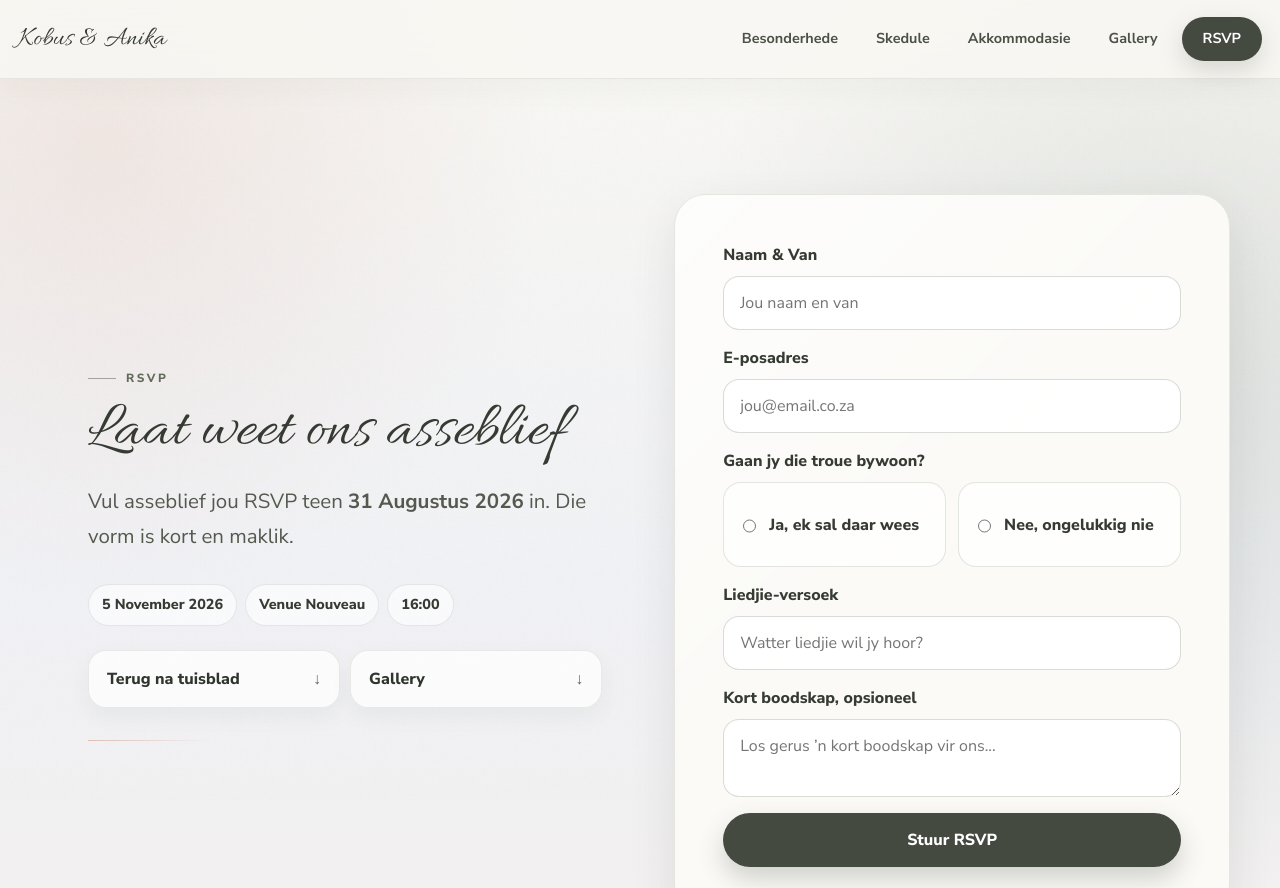
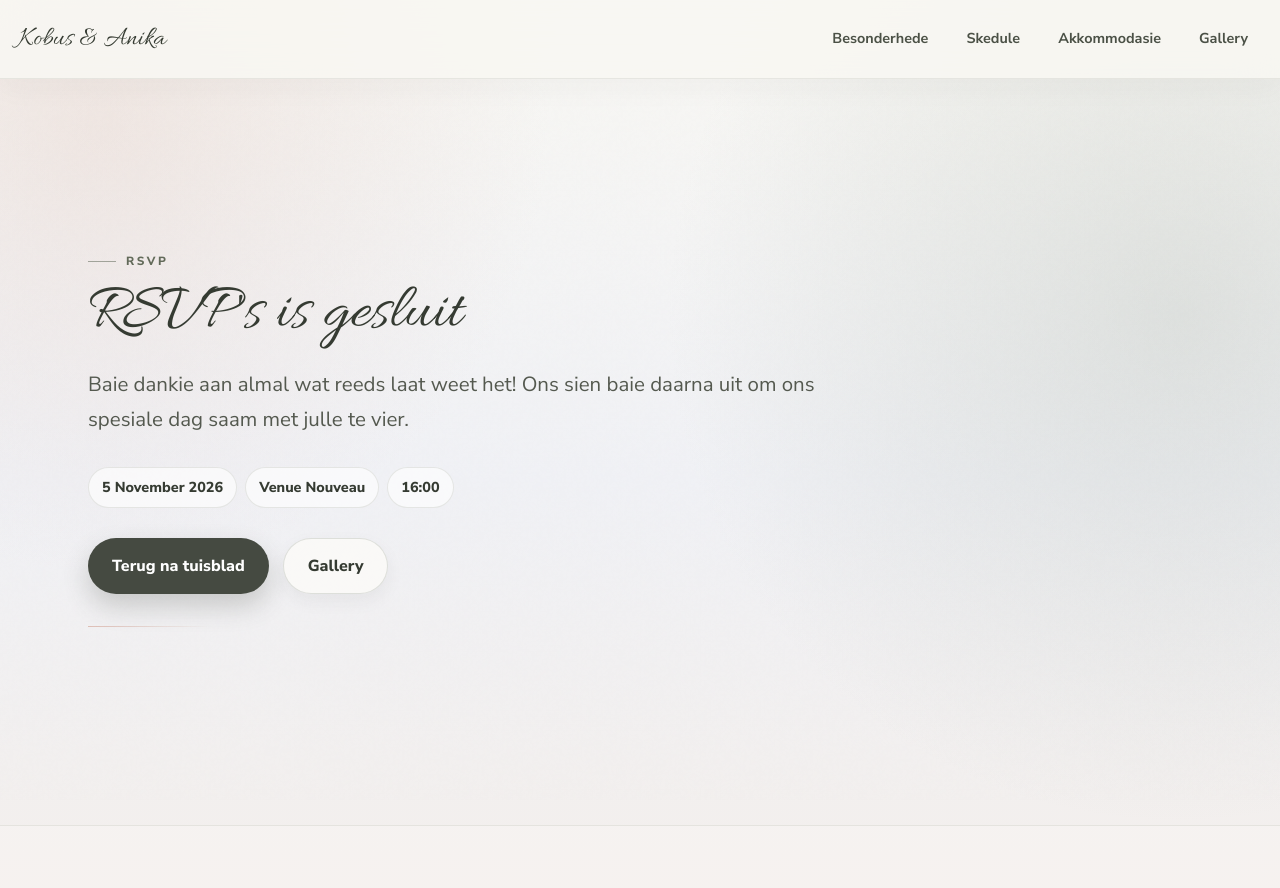
Before and after one commit to Kobusodl/wedding-site, a website: page public/rsvp/index.html in a window 1280 px wide. Shown: the top 888 px of the page. Drawn offline with nearby package versions, Linux system fonts and the light colour scheme.

Commit message:
Close public RSVP while preserving admin data

```diff
--- a/public/rsvp/index.html
+++ b/public/rsvp/index.html
@@ -4,7 +4,7 @@
   <meta charset="utf-8">
   <meta name="viewport" content="width=device-width, initial-scale=1">
   <title>RSVP | Kobus & Anika</title>
-  <meta name="description" content="RSVP vir Kobus & Anika se troue.">
+  <meta name="description" content="RSVP's vir Kobus & Anika se troue is gesluit.">
   <link rel="icon" href="/assets/icons/favicon.svg" type="image/svg+xml">
   <link rel="preconnect" href="https://fonts.googleapis.com">
   <link rel="preconnect" href="https://fonts.gstatic.com" crossorigin>
@@ -23,63 +23,30 @@
       <a href="/#skedule">Skedule</a>
       <a href="/#akkommodasie">Akkommodasie</a>
       <a href="/gallery/">Gallery</a>
-      <a class="nav-cta" href="/rsvp/">RSVP</a>
     </nav>
   </div>
 </header>
 <main id="main">
   <section class="page-section">
-    <div class="container split">
+    <div class="container">
       <div class="page-intro fade-in">
         <p class="eyebrow">RSVP</p>
-        <h1 class="section-title script-title">Laat weet ons asseblief</h1>
-        <p class="lead">Vul asseblief jou RSVP teen <strong>31 Augustus 2026</strong> in. Die vorm is kort en maklik.</p>
+        <h1 class="section-title script-title">RSVP's is gesluit</h1>
+        <p class="lead">Baie dankie aan almal wat reeds laat weet het! Ons sien baie daarna uit om ons spesiale dag saam met julle te vier.</p>
         <div class="occasion-note">
           <span>5 November 2026</span>
           <span>Venue Nouveau</span>
           <span>16:00</span>
         </div>
-        <div class="mobile-section-nav page-links">
-          <div class="mobile-section-grid">
-            <a href="/">Terug na tuisblad</a>
-            <a href="/gallery/">Gallery</a>
-          </div>
+        <div class="hero-actions">
+          <a class="btn btn-primary" href="/">Terug na tuisblad</a>
+          <a class="btn btn-secondary" href="/gallery/">Gallery</a>
         </div>
-      </div>
-      <div class="card solid form-card fade-in">
-        <form id="rsvp-form" class="form">
-          <div class="form-row">
-            <label for="fullName">Naam & Van</label>
-            <input id="fullName" name="fullName" autocomplete="name" required placeholder="Jou naam en van">
-          </div>
-          <div class="form-row">
-            <label for="email">E-posadres</label>
-            <input id="email" name="email" type="email" autocomplete="email" required placeholder="jou@email.co.za">
-          </div>
-          <div class="form-row">
-            <label>Gaan jy die troue bywoon?</label>
-            <div class="radio-grid">
-              <label class="radio-card"><input type="radio" name="attending" value="yes" required> Ja, ek sal daar wees</label>
-              <label class="radio-card"><input type="radio" name="attending" value="no" required> Nee, ongelukkig nie</label>
-            </div>
-          </div>
-          <div class="form-row">
-            <label for="songRequest">Liedjie-versoek</label>
-            <input id="songRequest" name="songRequest" placeholder="Watter liedjie wil jy hoor?">
-          </div>
-          <div class="form-row">
-            <label for="message">Kort boodskap, opsioneel</label>
-            <textarea id="message" name="message" placeholder="Los gerus ’n kort boodskap vir ons..."></textarea>
-          </div>
-          <button class="btn btn-primary full" type="submit">Stuur RSVP</button>
-          <div id="rsvp-status" class="status" role="status" aria-live="polite"></div>
-        </form>
       </div>
     </div>
   </section>
 </main>
 <footer class="footer"><div class="container"><strong>Kobus & Anika</strong><span>Dankie dat jy laat weet.</span></div></footer>
 <script src="/assets/js/main.js"></script>
-<script src="/assets/js/rsvp.js"></script>
 </body>
 </html>
```
Also changed, not shown: public/gallery/index.html (+0 -3 lines), public/index.html (+1 -22 lines).
